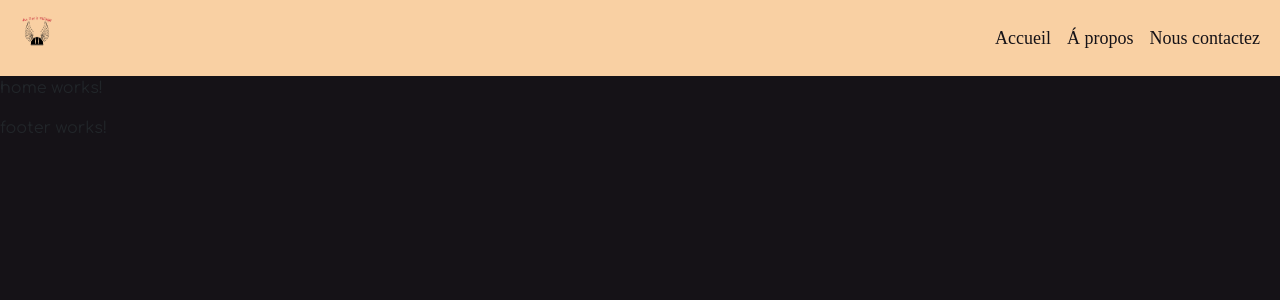
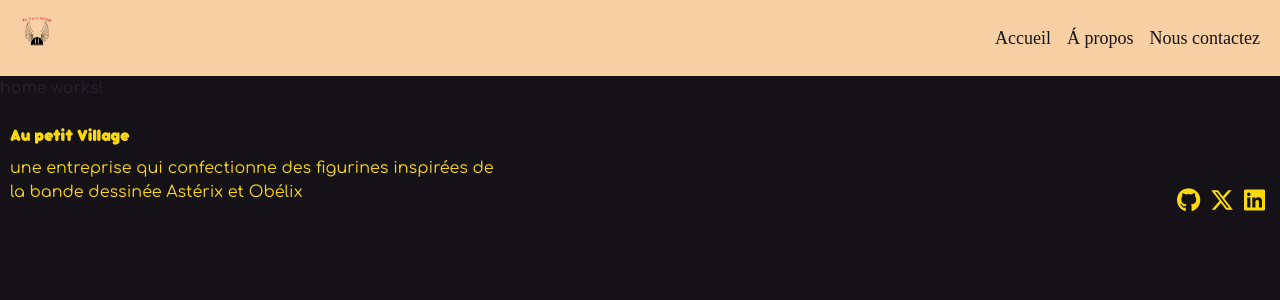
Before and after one commit to KaynoxDev/devoir-petitvillage, an Angular app: page / in a window 1280 px wide. Shown: the top 300 px of the page. Built offline with nearby package versions, Linux system fonts and the light colour scheme.

Commit message:
footer + css

```diff
--- a/src/app/footer/footer.component.css
+++ b/src/app/footer/footer.component.css
@@ -0,0 +1,33 @@
+.social {
+  display: flex;
+  margin-top: 30px;
+  margin-bottom: 5px;
+  justify-content: flex-end;
+  align-items: flex-end;
+  padding-right: 10px;
+  width: 50%;
+}
+
+.foot-about {
+  display: flex;
+  flex-direction: column;
+  padding-top: 10px;
+  color: var(--secondary-color);
+  width: 40%;
+  padding-left: 10px;
+}
+
+h3 {
+  font-family: "Bubbleboddy";
+  font-size: 18px;
+}
+
+footer {
+  display: flex;
+  justify-content: space-between;
+}
+
+.fa-brands {
+  font-size: 24px;
+  margin: 0 5px;
+}
--- a/src/app/footer/footer.component.html
+++ b/src/app/footer/footer.component.html
@@ -1 +1,30 @@
-<p>footer works!</p>
+<footer>
+  <section class="foot-about">
+    <h3>Au petit Village</h3>
+    <p>
+      une entreprise qui confectionne des figurines inspirées de la bande
+      dessinée Astérix et Obélix
+    </p>
+  </section>
+  <section class="social">
+    <a href="http://github.com">
+      <i
+        class="fa-brands fa-github fa-beat"
+        style="color: var(--secondary-color)"
+      >
+      </i>
+    </a>
+    <a href="http://twitter.com">
+      <i
+        class="fa-brands fa-x-twitter fa-beat"
+        style="color: var(--secondary-color)"
+      ></i>
+    </a>
+    <a href="https://fr.linkedin.com">
+      <i
+        class="fa-brands fa-linkedin fa-beat"
+        style="color: var(--secondary-color)"
+      ></i>
+    </a>
+  </section>
+</footer>
```
